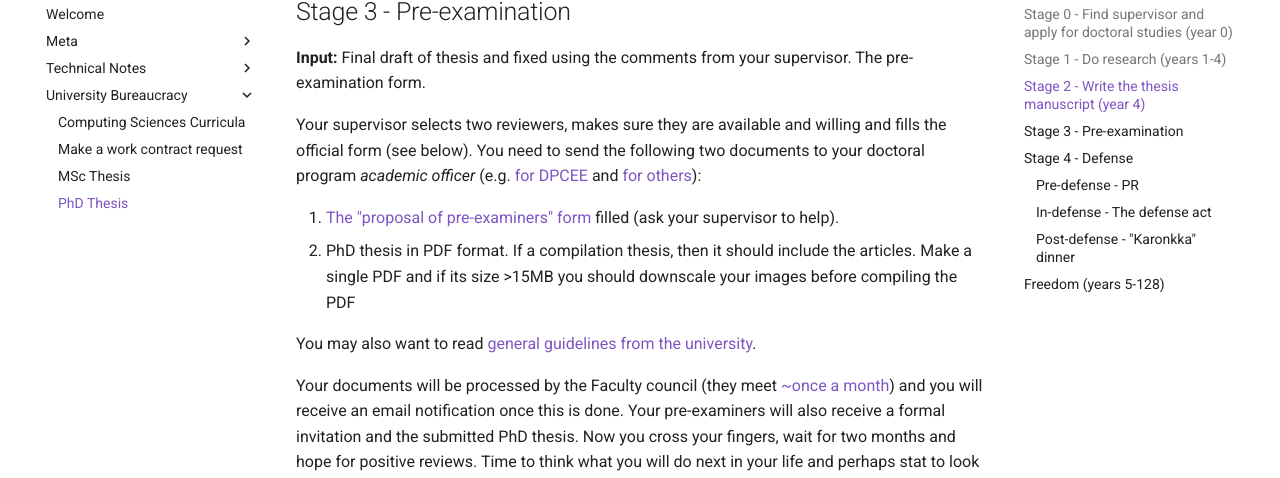
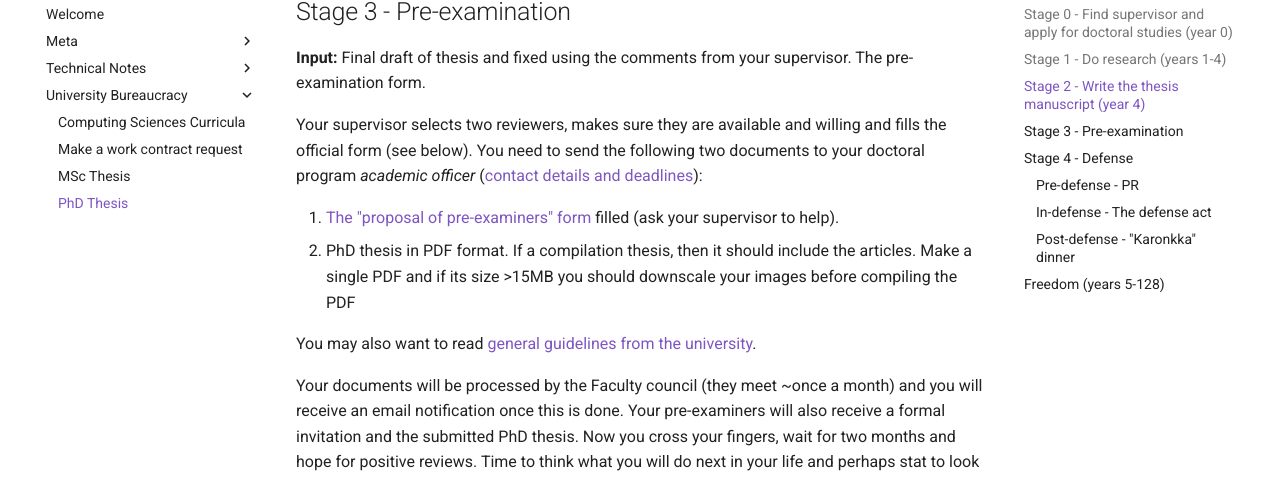
Before and after one commit to TUNI-ITC/wiki, an MkDocs documentation site: the page built from docs/University-Bureaucracy/phd_thesis.md, in a window 1280 px wide and 900 px high, scrolled down 1611 px. Shown: the part 94-572 px from the top of the window. Built offline with MkDocs 1.6.1 and Material for MkDocs 9.7.7, drawn with Linux system fonts in a browser that asks for light colours; some of the changed text lies outside the part shown.

Commit message:
minor fixes; better links

```diff
--- a/docs/University-Bureaucracy/phd_thesis.md
+++ b/docs/University-Bureaucracy/phd_thesis.md
@@ -49,14 +49,14 @@ Before writing you need a suitable template. Vast majority of people prefer Late
 **Input:** Final draft of thesis and fixed using the comments from your supervisor. The pre-examination form.
 
 Your supervisor selects two reviewers, makes sure they are available and willing and fills the official form (see below). You need to send the following two documents to your doctoral program *academic officer*
-(e.g. [for DPCEE](https://intra.tuni.fi/en/handbook?page=5612) and [for others](https://intra.tuni.fi/en/studying/doctoral-studies/forms-doctoral-students)):
+([contact details and deadlines](https://intra.tuni.fi/en/studying/doctoral-studies/doctoral-programmes)):
 
  1. [The "proposal of pre-examiners" form](https://intra.tuni.fi/en/studying/doctoral-studies/forms-doctoral-students) filled (ask your supervisor to help).
  2. PhD thesis in PDF format. If a compilation thesis, then it should include the articles. Make a single PDF and if its size >15MB you should downscale your images before compiling the PDF
 
 You may also want to read [general guidelines from the university](https://intra.tuni.fi/en/studying/doctoral-studies/doctoral-dissertation-and-public-defence).
 
-Your documents will be processed by the Faculty council (they meet [~once a month](https://intra.tuni.fi/en/handbook?page=5612)) and you will receive an email notification once this is done. Your pre-examiners will also receive a formal invitation and the submitted PhD thesis. Now you cross your fingers, wait for two months and hope for positive reviews. Time to think what you will do next in your life and perhaps stat to look for a position in academia or industry!
+Your documents will be processed by the Faculty council (they meet ~once a month) and you will receive an email notification once this is done. Your pre-examiners will also receive a formal invitation and the submitted PhD thesis. Now you cross your fingers, wait for two months and hope for positive reviews. Time to think what you will do next in your life and perhaps stat to look for a position in academia or industry!
 
 **Output:** Faculty council decision for pre-examination. Official invitations to the pre-examiners.
 
```
